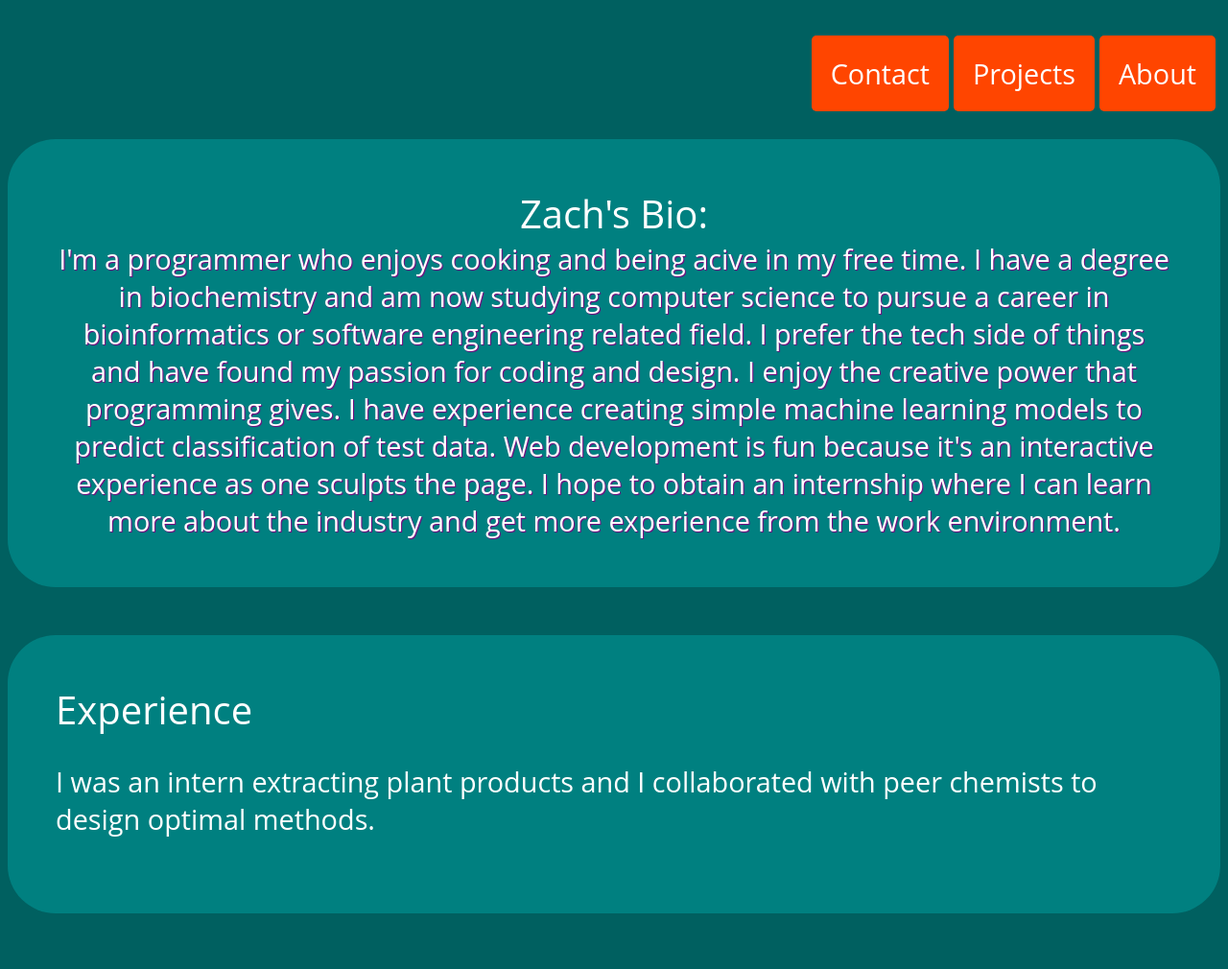
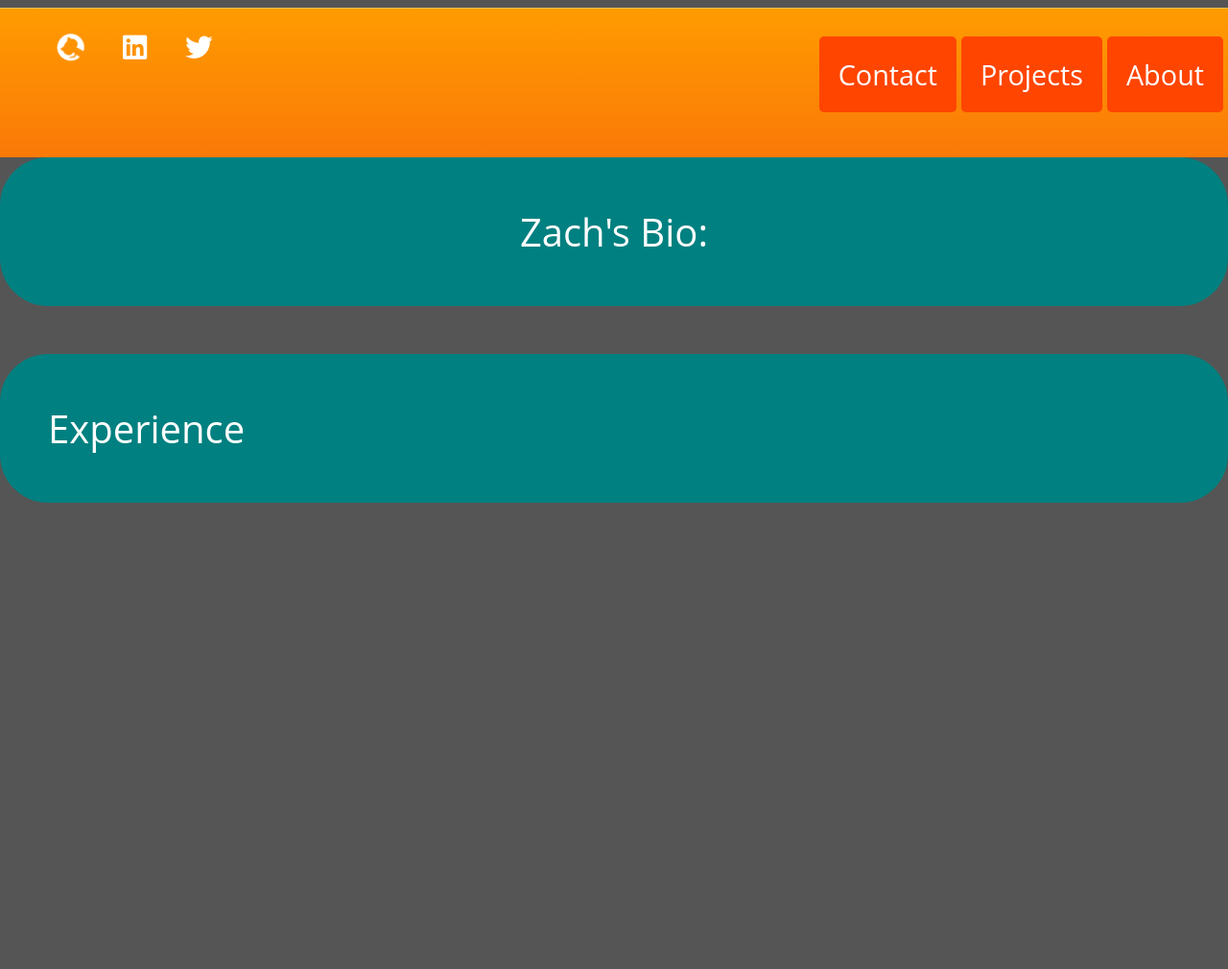
Before and after one commit to Qazzzie/Qazzzie, a Jekyll site: the page index.html, which Jekyll copies as it is, in a window 1280 px wide. Shown: the whole page at 96% size. Built offline with Jekyll 4.4.1, drawn with Linux system fonts in a browser that asks for light colours; nearby versions of some CDN libraries; after the commit the page ends 900 px from its top, so only the background shows below that.

Commit message:
updated style, font awesome icons and animations, fixed links

```diff
--- a/_config.yml
+++ b/_config.yml
@@ -1,3 +1,9 @@
+title: Zach Santangelo (SDE)
+tagline: Professional and Hobbyist Programmer
+tags:
+  - Software Developer
+  - Software Engineer
+  - Software Development Engineer
 theme: jekyll-theme-hacker
 baseurl: /Qazzzie
 source: /Qazzzie
--- a/css/styles.css
+++ b/css/style.css
@@ -70,7 +70,7 @@ body {
   cursor: pointer;
 }
 body {
-  background-color: var(--teal);
+  background-color: var(--gray2);
   display: grid;
   justify-content: center;
   align-items: center;
@@ -102,8 +102,8 @@ li a{
   text-decoration: none;
 }
 li a:hover{
-  background-color:  #ffbf00;
-  color: black;
+  background-color:  black;
+  border-radius: 10px;
 }
 .highlight{
   text-shadow: 1px 1px 1px purple;
@@ -192,3 +192,23 @@ li a:hover{
   background-repeat: no-repeat;
   background-size: auto;
 }
+.navigation{
+  width: 100vw;
+  border-top: 1px solid #fdc34e;
+  padding-bottom: 18px;
+  background-color: #fd8d03;
+  background-image: -moz-linear-gradient(top, #ff9b00, #fa7908);
+	background-image: -webkit-gradient(linear, 0 0, 0 100%, from(#ff9b00), to(#fa7908));
+	background-image: -webkit-linear-gradient(top, #ff9b00, #fa7908);
+	background-image: -o-linear-gradient(top, #ff9b00, #fa7908);
+	background-image: linear-gradient(to bottom, #ff9b00, #fa7908);
+	background-repeat: repeat-x;
+}
+ul.social{
+  display:block;
+  list-style-type: none!important;
+  margin:0;
+}
+ul.social li{
+  float:left;
+}
--- /dev/null
+++ b/images/favicon/about.txt
@@ -0,0 +1,6 @@
+This favicon was generated using the following font:
+
+- Font Title: Kurale
+- Font Author: Copyright 2013 The Kurale Project Authors (edu@tipo.net.ar)
+- Font Source: http://fonts.gstatic.com/s/kurale/v11/4iCs6KV9e9dXjho6eAT3v02QFg.ttf
+- Font License: SIL Open Font License, 1.1 (http://scripts.sil.org/OFL))
--- a/index.html
+++ b/index.html
@@ -1,27 +1,60 @@
 <!DOCTYPE html>
 <html lang="en">
   <head>
+    <!-- Metadata, favicon -->
+    <title>About Zach Santangelo (SDE)</title>
     <meta charset="UTF-8" />
     <meta http-equiv="X-UA-Compatible" content="IE=edge" />
     <meta name="viewport" content="width=device-width, initial-scale=1.0" />
-    <title>Zach Santangelo</title>
-    <link rel="stylesheet" type="text/css" href="css/styles.css" />
+    <link rel="icon" href="img/favicon.ico" type="image/x-icon">
+    <link rel="shortcut icon" href="img/favicon.ico" type="image/x-icon" />
+    <meta name="description" content="Your description">
+    <meta name="keywords" content="Your keywords">
+    <meta name="author" content="Your name">
+
+    <!-- css -->
+    <!-- <link rel="stylesheet" href="css/bootstrap.css" >
+    <link rel="stylesheet" href="css/responsive.css"> -->
+    <link rel="stylesheet" href="css/style.css">
+
+    <!-- <link rel="stylesheet" href="css/camera.css"> -->
+
+    <!-- Font Awesome kit https://fontawesome.com/kits/1d1249de16/use?welcome=yes for icons+animations -->
+    <script src="https://kit.fontawesome.com/1d1249de16.js" crossorigin="anonymous"></script>
+
+    <!-- Js Scripts -->
     <script defer src="js/index.js"></script>
+
   </head>
+
   <body>
-    <nav >
+    <header>
+    <nav class="navigation">
+      <ul class="social">
+        <li>
+          <a href="https://github.com/Qazzzie" target="_blank"><i class="fa-brands fa-github fa-spin" style="--fa-animation-duration: 2.5s;"></i></a>
+        </li>
+        <li>
+          <a href="https://www.linkedin.com/in/zachariah-santangelo/" target="_blank"><i class="fa-brands fa-linkedin fa-bounce" style="--fa-animation-duration: 2.5s;"></i></a>
+        </li>
+        <li>
+          <a href="https://twitter.com/SantangeloZach" target="_blank"><i class="fa-brands fa-twitter fa-flip" style="--fa-animation-duration: 5s;"></i></a>
+        </li>
+      </ul>
+
       <ul class="nav-list">
         <li class="list-item"><a href="#" id="nav-about">About</a></li>
-        <li class="list-item"><a href="/html/projects.html" id="nav-projects">Projects</a></li>
-        <li class="list-item"><a href="/html/contact.html" id="nav-contact">Contact</a></li>
+        <li class="list-item"><a href="page/projects.html" id="nav-projects">Projects</a></li>
+        <li class="list-item"><a href="page/contact.html" id="nav-contact">Contact</a></li>
       </ul>
     </nav>
+    </header>
+
     <div id="about" class="content">
-      <p1 id="header">Zach's Bio:</p1>
-    </div>
-      <div id="experience">
-        <p1 id="header">Experience</p1>
-        <p>I was an intern extracting plant products and I collaborated with peer chemists to design optimal methods.</p>
+        <p1 id="header">Zach's Bio:</p1>
       </div>
-  </body>
+        <div id="experience">
+          <p1 id="header">Experience</p1>
+        </div>
+    </body>
 </html>
--- a/js/index.js
+++ b/js/index.js
@@ -14,5 +14,4 @@ const printAbout = () => {
     addLetterToDom(bio.charAt(i));
   }
 };
-
-printAbout();
+// printAbout();
--- a/contact.html
+++ b/page/contact.html
@@ -4,7 +4,7 @@
     <meta charset="UTF-8" />
     <meta http-equiv="X-UA-Compatible" content="IE=edge" />
     <meta name="viewport" content="width=device-width, initial-scale=1.0" />
-    <title>Zach Santangelo</title>
+    <title>Contact Zach Santangelo</title>
     <link rel="stylesheet" type="text/css" href="../css/styles.css" />
     <script defer src="../js/index.js"></script>
   </head>
--- a/projects.html
+++ b/page/projects.html
@@ -28,7 +28,7 @@
     <div class="content">
       <div class="project center">
         <p1 id="header"><a id="link" href="https://github.com/Qazzzie/Machine-Learning-Project" alt="mlclassifiers">Machine Learning Classifiers</a></p1>
-        <p>Spring Term, I programmed the core mathematical algorithms for a perceptron, an SVM, Fuzzy k-means, and for the final project a <a id="link" href="https://github.com/Qazzzie/Machine-Learning-Project/blob/main/Forest.py">random Forest</a> via sklearn that predicted the type of star (given it's tempurature, relative luminosity, relative radius, absolute magnitude, general color, and spectral class) with 1.00 accuracy and precision!</p>
+        <p>I programmed the core mathematical algorithms for a perceptron, an SVM, Fuzzy k-means, and for the final project a Random Forest<a id="link" href="https://github.com/Qazzzie/Machine-Learning-Project/blob/main/Forest.py">random Forest</a> via sklearn that predicted the type of star (given it's tempurature, relative luminosity, relative radius, absolute magnitude, general color, and spectral class) with 1.00 accuracy and precision!</p>
         <a class="center" href="https://github.com/Qazzzie/Machine-Learning-Project"><div alt="mlImage" id="mlImage" class="image"></div></a>
       </div>
     </div>
```
Also changed, not shown: README.md, images/ML/mlcode.png (renamed from images/mlcode.png), images/PlaThyme/PlaThyme.png (renamed from images/PlaThyme.png), images/PlaThyme/slapjack.png (renamed from images/slapjack.png), images/favicon/android-chrome-192x192.png (added), images/favicon/android-chrome-512x512.png (added), images/favicon/apple-touch-icon.png (added), images/favicon/favicon-16x16.png (added), images/favicon/favicon-32x32.png (added), images/favicon/favicon.ico (added), images/favicon/site.webmanifest (added), images/stock/showcase-65306_1920.jpg (renamed from images/showcase-65306_1920.jpg), 2 other files.
